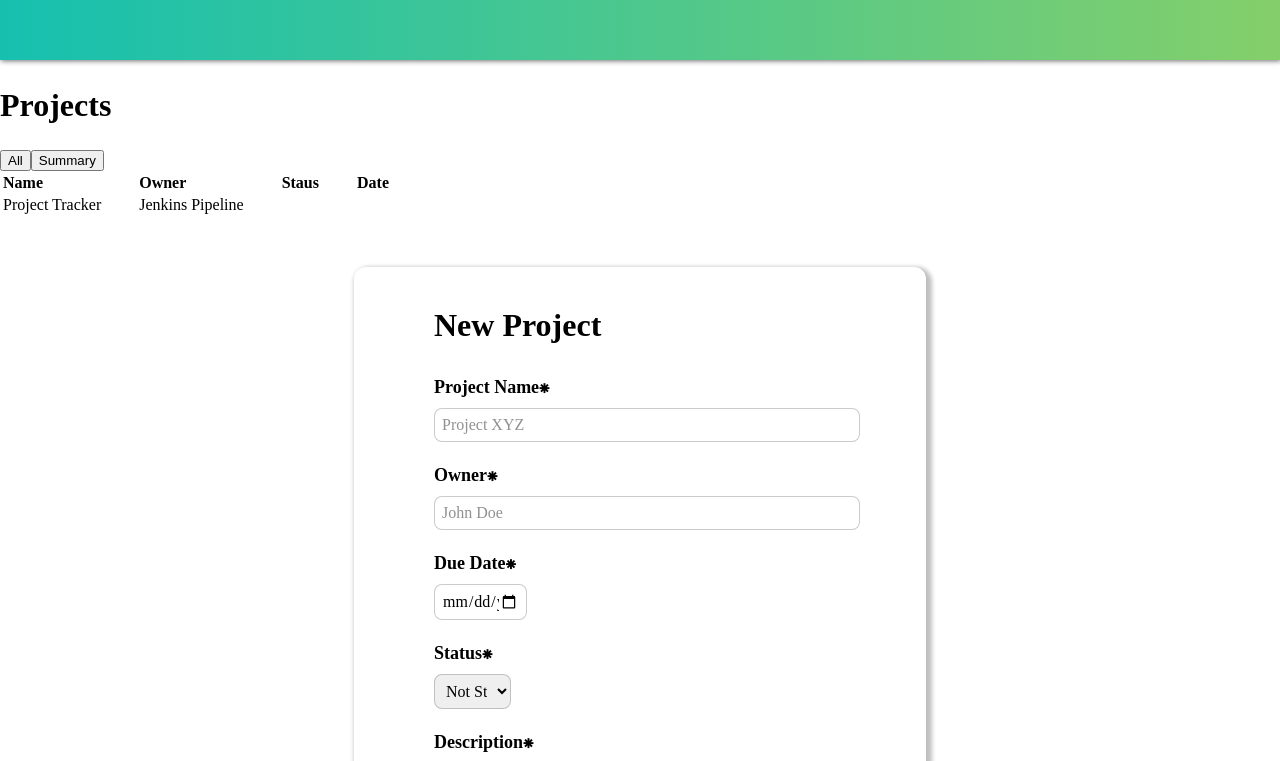
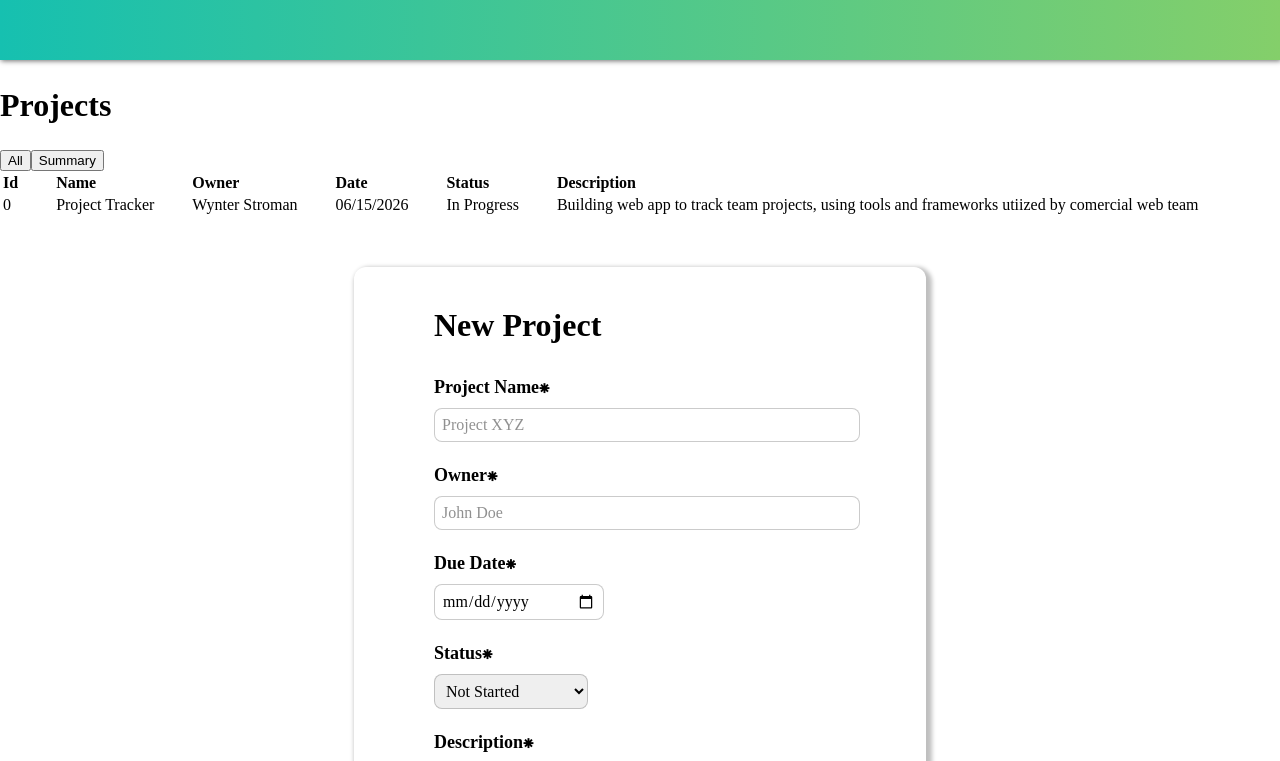
Before and after one commit to WynterS04/ProjectTracker, a Vue app: page / in a window 1280 px wide. Shown: the top 761 px of the page. Built offline with nearby package versions, Linux system fonts and the light colour scheme.

Commit message:
display project list

```diff
--- a/src/components/DisplayDetails.vue
+++ /dev/null
@@ -1,26 +0,0 @@
-<script setup>
-import { ref } from 'vue'
-
-const  details = ref([
-    { name: 'Project Tracker', owner: 'Wynter Stroman', status: 'In-Progress', date: '06/15/26'},
-    { name: 'Jenkins Pipeline', owner: 'Wynter Stroman', status: 'In-Progress', date: '06/15/26'},
-
-])
-
-</script>
-
-<template>
-    <div class="all-projects">
-        <table class="project-table">
-            <tr>
-                <th>Name</th>
-                <th>Owner</th>
-                <th>Staus</th>
-                <th>Date</th>
-            </tr>
-            <tr>
-                <td v-for="detail in details" :key="detail.id"> {{ detail.name }} </td>
-            </tr>
-        </table>
-  </div>
-</template>
--- a/src/components/DisplaySummary.vue
+++ b/src/components/DisplaySummary.vue
@@ -1,5 +1,9 @@
 <script setup>
 import { ref } from 'vue'
+import { useProjectStore } from '@/stores/ProjectStore';
+
+const store = useProjectStore()
+
 
 const  statuses = ref([
     { status: 'Not Started', color: 'grey', total: 3},
@@ -11,7 +15,7 @@ const  statuses = ref([
 
 <template>
     <div class="project-summary">
-        <h2>Overview</h2>
+        <h2>Summary</h2>
         <div
         v-for="status in statuses"
         :key="status.id"
--- a/src/components/ProjectForm.vue
+++ b/src/components/ProjectForm.vue
@@ -2,6 +2,7 @@
 import { reactive } from 'vue'
 import { useProjectStore } from '@/stores/ProjectStore'
 import type { Project } from '@/stores/ProjectStore'
+import type { ProjectStatus } from '@/stores/ProjectStore'
 
 const emit = defineEmits(['project-submitted'])
 
@@ -11,7 +12,7 @@ const add = reactive({
     projectName: '',
     owner: '',
     date: '',
-    status: 'Not Started',
+    status: 'Not Started' as ProjectStatus,
     description: ''
 })
 
@@ -23,16 +24,18 @@ const onSubmit = () => {
         project: add.projectName,
         owner: add.owner,
         date: add.date,
-        status: "Not Started",
+        status: add.status,
         description: add.description
     }
+    store.addProject(newProject)
+
     emit('project-submitted', newProject)
 
-    projectName: ''
-    owner: ''
-    date: ''
-    status: 'Not Started'
-    description: ''
+    add.projectName = ''
+    add.owner = ''
+    add.date = ''
+    add.status = 'Not Started' as ProjectStatus
+    add.description = ''
 }
 
 </script>
@@ -63,12 +66,12 @@ const onSubmit = () => {
                 <textarea v-model="add.description" id="description" placeholder="Enter project overview" rows="5" required></textarea>
 
                 <div class="button-wrapper">
-                    <input class="button" type="submit" value="Add Project"> <!--@click="store.addProject(newProject)"-->
+                    <input class="button" type="submit" value="Add Project">
                 </div>
             </form>
         </div>
     </div>
-</template> <!--Is the ID mandatory in the form?-->
+</template>
 
 <style>
 template {
@@ -114,7 +117,7 @@ input, select, textarea{
 }
 
 #date, #status {
-    width:15%
+    width:30%
 }
 
 input::placeholder, select::placeholder, textarea::placeholder {
--- /dev/null
+++ b/src/components/ProjectList.vue
@@ -0,0 +1,33 @@
+<script setup lang="ts">
+import { ref } from 'vue'
+import { useProjectStore } from '@/stores/ProjectStore'
+import type { Project } from '@/stores/ProjectStore';
+
+const store = useProjectStore()
+
+const headers = ['Id', 'Name', 'Owner', 'Date', 'Status', 'Description']
+
+</script>
+
+<template>
+    <div class="all-projects">
+        <table class="project-table">
+            <thead>
+                <tr>
+                    <th v-for=" header in headers" :key="header">{{ header }}</th>
+                </tr>
+            </thead>
+            <tbody>
+                <tr v-for="(row, index) in store.projects" :key="index">
+                    <td>{{ row.id }}</td>
+                    <td>{{ row.project }}</td>
+                    <td>{{ row.owner }}</td>
+                    <td>{{ row.date }}</td>
+                    <td>{{ row.status }}</td>
+                    <td>{{ row.description }}</td>
+                </tr>
+            </tbody>
+        </table>
+  </div>
+
+</template>
--- a/src/stores/ProjectStore.ts
+++ b/src/stores/ProjectStore.ts
@@ -16,8 +16,7 @@ description: string
 export const useProjectStore = defineStore('project', {
     state: () => ({
         projects: [
-            {id: 1, project: 'Project Tracker', owner: 'Wynter Stroman', status: 'In Progress', date: '06/15/2026', description: 'Building web app to track team projects,' +
-                + 'using tools and frameworks utiized by comercial web team'}
+            {id: 0, project: 'Project Tracker', owner: 'Wynter Stroman', status: 'In Progress', date: '06/15/2026', description: 'Building web app to track team projects, using tools and frameworks utiized by comercial web team'}
         ]
     }),
     getters: {
--- a/src/views/HomeView.vue
+++ b/src/views/HomeView.vue
@@ -1,6 +1,6 @@
 <script setup>
 import  { ref } from 'vue'
-import DisplayDetails from '@/components/DisplayDetails.vue'
+import ProjectList from '@/components/ProjectList.vue'
 import DisplaySummary from '@/components/DisplaySummary.vue'
 import ProjectForm from '@/components/ProjectForm.vue'
 import Search from '@/components/Search.vue'
@@ -18,9 +18,9 @@ const viewType = ref('all')
   <button @click="viewType = 'all'">All</button>
   <button @click="viewType = 'summary'">Summary</button>
 
-  <DisplayDetails v-if="viewType === 'all'"></DisplayDetails>
-  <ProjectForm></ProjectForm>
+  <ProjectList v-if="viewType === 'all'"></ProjectList>
+  <ProjectForm v-if="viewType === 'all'" @project-submitted="''"></ProjectForm>
 
-  <SummaryDisplay v-if="viewType === 'summary'"></SummaryDisplay>
+  <DisplaySummary v-if="viewType === 'summary'"></DisplaySummary>
 
 </template>
--- a/tsconfig.json
+++ b/tsconfig.json
@@ -12,7 +12,8 @@
     "baseUrl": ".",
     "paths": {
       "@/*": ["src/*"]
-    }
+    },
+    "ignoreDeprecations": "6.0"
   }
 
 }
```
